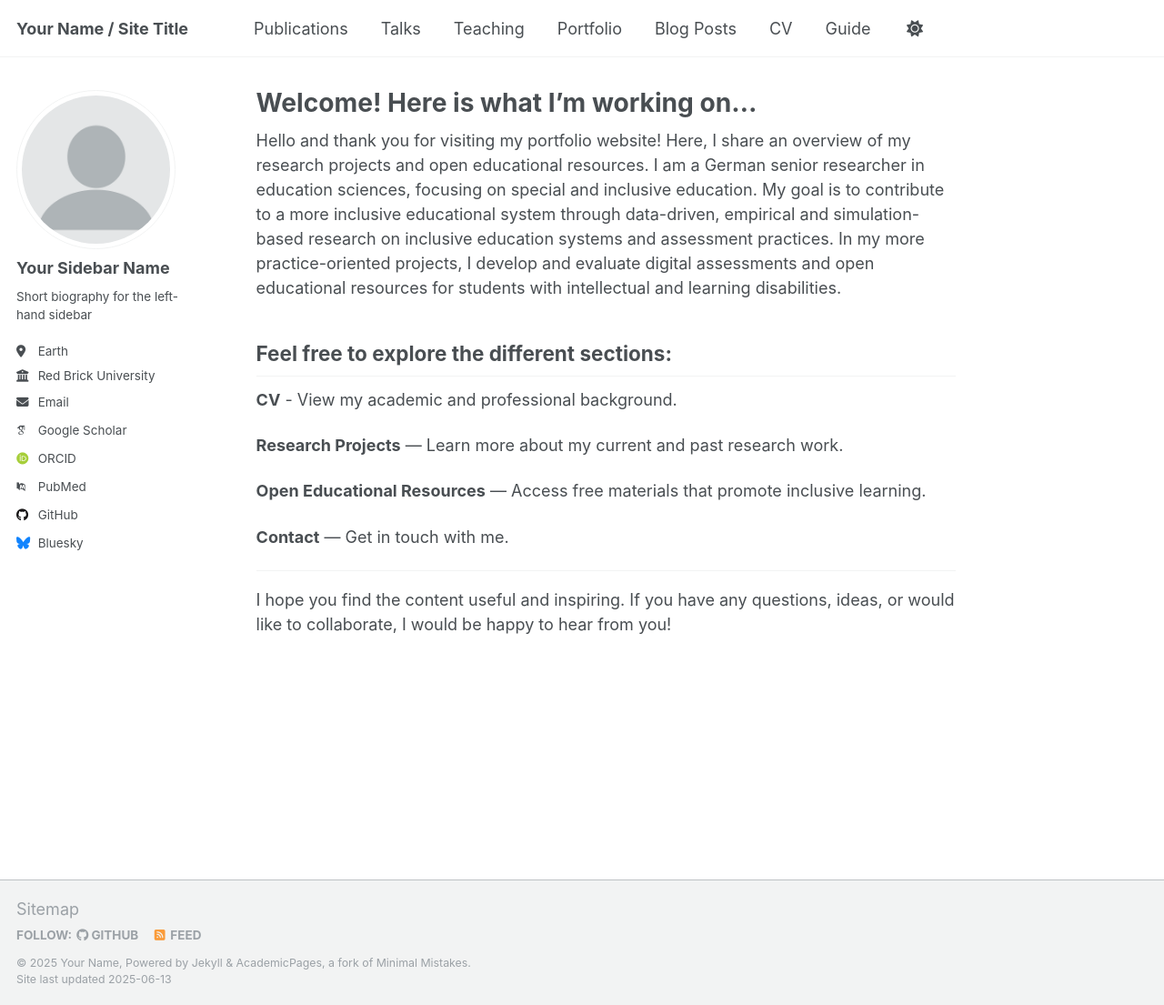
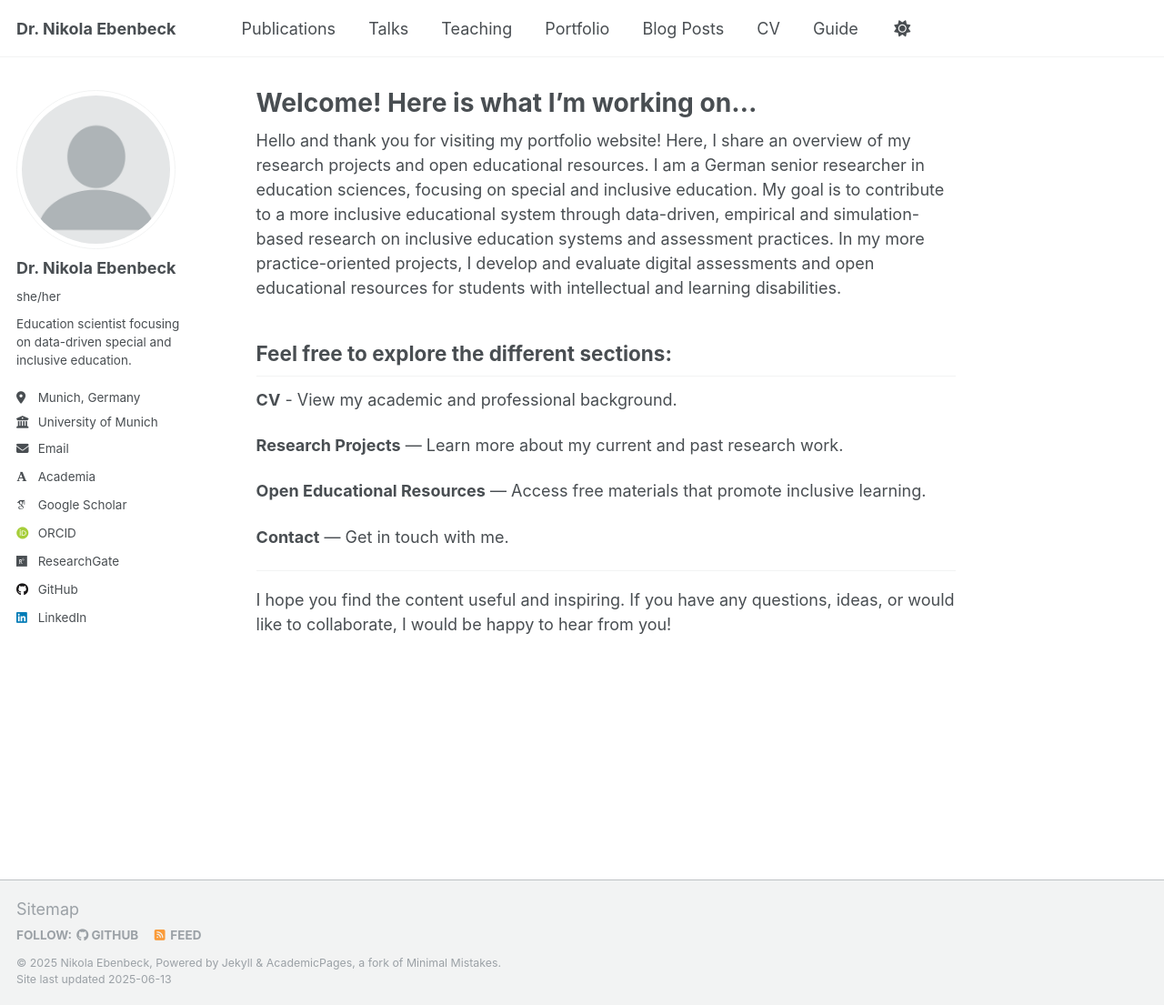
Before and after one commit to nikola-ebenbeck/portfolio, a Jekyll site: the page built from _pages/about.md, in a window 1280 px wide and 1105 px high. Shown: the whole window at 91% size. Built offline with Jekyll 4.4.1, drawn with Linux system fonts in a browser that asks for light colours; some web fonts are replaced.

Commit message:
Update _config.yml

```diff
--- a/_config.yml
+++ b/_config.yml
@@ -9,13 +9,13 @@
 # Basic Site Settings
 locale                   : "en-US"
 site_theme               : "default"
-title                    : "Your Name / Site Title"
+title                    : "Dr. Nikola Ebenbeck"
 title_separator          : "-"
-name                     : &name "Your Name"
-description              : &description "personal description"
-url                      : https://academicpages.github.io # the base hostname & protocol for your site e.g. "https://[your GitHub username].github.io" or if you already have some other page hosted on Github then use "https://[your GitHub username].github.io/[Your Repo Name]"
+name                     : &name "Nikola Ebenbeck"
+description              : &description "I'm an education scientist from Germany focusing on data-driven special and inclusive education."
+url                      : https://nikola-ebenbeck.github.io/portfolio/ # the base hostname & protocol for your site e.g. "https://[your GitHub username].github.io" or if you already have some other page hosted on Github then use "https://[your GitHub username].github.io/[Your Repo Name]"
 baseurl                  : "" # the subpath of your site, e.g. "/blog"
-repository               : "academicpages/academicpages.github.io"
+repository               : "nikola-ebenbeck.github.io/portfolio/"
 
 # Site Author - The following control what appear as part of the author content on the side bar.
 #               If a field is blank the icon and link will not appear, otherwise it will be shown.
@@ -23,35 +23,35 @@ repository               : "academicpages/academicpages.github.io"
 author:
   # Biographic information
   avatar           : "profile.png"
-  name             : "Your Sidebar Name"
-  pronouns         : # example: "she/her"
-  bio              : "Short biography for the left-hand sidebar"
-  location         : "Earth"
-  employer         : "Red Brick University"
+  name             : "Dr. Nikola Ebenbeck"
+  pronouns         : "she/her" # example: "she/her"
+  bio              : "Education scientist focusing on data-driven special and inclusive education."
+  location         : "Munich, Germany"
+  employer         : "University of Munich"
   uri              : # URL
-  email            : "none@example.org"
+  email            : "nikola.ebenbeck@lmu.de"
 
   # Academic websites
-  academia         : # URL
+  academia         : "https://www.edu.lmu.de/lernbehindertenpaedagogik/personen/wiss_ma/ebenbeck/index.html" # URL
   arxiv            : # URL - Update with the correct link to your profile
-  googlescholar    : "https://scholar.google.com/citations?user=PS_CX0AAAAAJ"
+  googlescholar    : "https://scholar.google.de/citations?user=vz_J70wAAAAJ&hl=de"
   impactstory      : # URL
-  orcid            : "http://orcid.org/yourorcidurl"
+  orcid            : "https://orcid.org/0000-0002-4167-981X"
   semantic         : # URL
-  pubmed           : "https://www.ncbi.nlm.nih.gov/pubmed/?term=john+snow"
-  researchgate     : # URL
+  pubmed           : # URL
+  researchgate     : "https://www.researchgate.net/profile/Nikola-Ebenbeck?ev=hdr_xprf" # URL
   scopus           : # URL
 
   # Repositories and software development
   bitbucket        : # Username - Update with your username on the site
   codepen          : # Username
   dribbble         : # Username
-  github           : "academicpages"
+  github           : "nikola-ebenbeck"
   kaggle           : # Username
   stackoverflow    : # User number or user number and name (i.e., use "1" or "1/jeff-atwood")
 
   # Social media
-  bluesky          : "bsky.app" # Replace this with you Bluesky username
+  bluesky          : # Replace this with you Bluesky username
   facebook         : # Username
   flickr           : # Username
   foursquare       : # Username
@@ -60,7 +60,7 @@ author:
   keybase          : # Username
   instagram        : # Username
   lastfm           : # Username
-  linkedin         : # Username
+  linkedin         : "Nikola Ebenbeck" # Username
   mastodon         : # URL
   medium           : # URL
   pinterest        : # Username
@@ -80,10 +80,14 @@ author:
 publication_category:
   books:
     title: 'Books'
-  manuscripts:
-    title: 'Journal Articles'
-  conferences:
-    title: 'Conference Papers'
+  prmanuscripts:
+    title: 'Peer-reviewed Journal Articles'
+  nprmanuscripts:
+    title: 'Other Journal Articles'
+  chapters:
+    title: 'Book chapters'
+  other:
+    title: 'Other publications'
 
 # Site Settings
 teaser                   :  # filename of teaser fallback teaser image placed in /images/, .e.g. "500x300.png"
```
